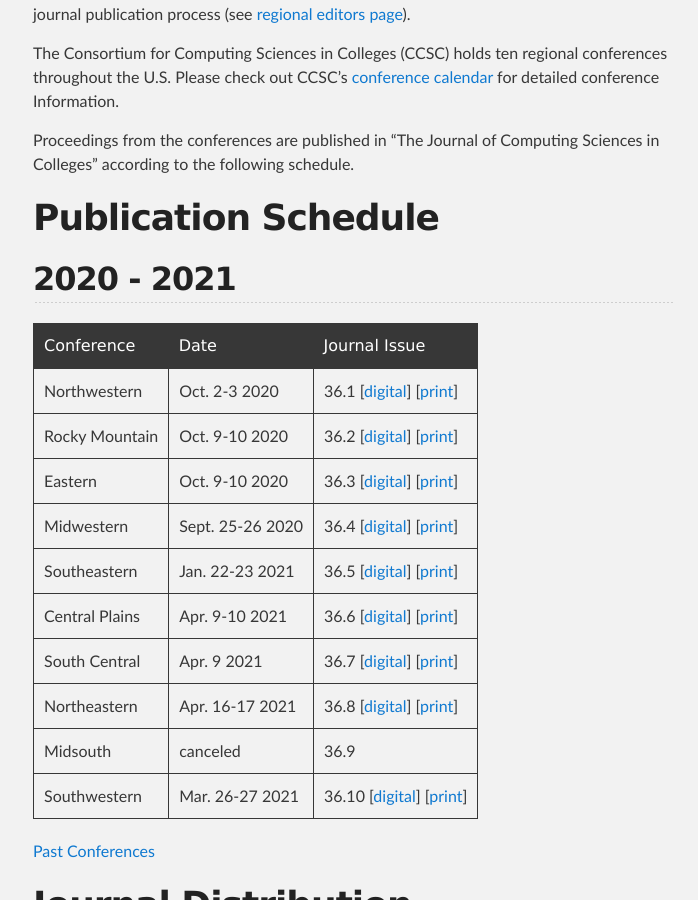
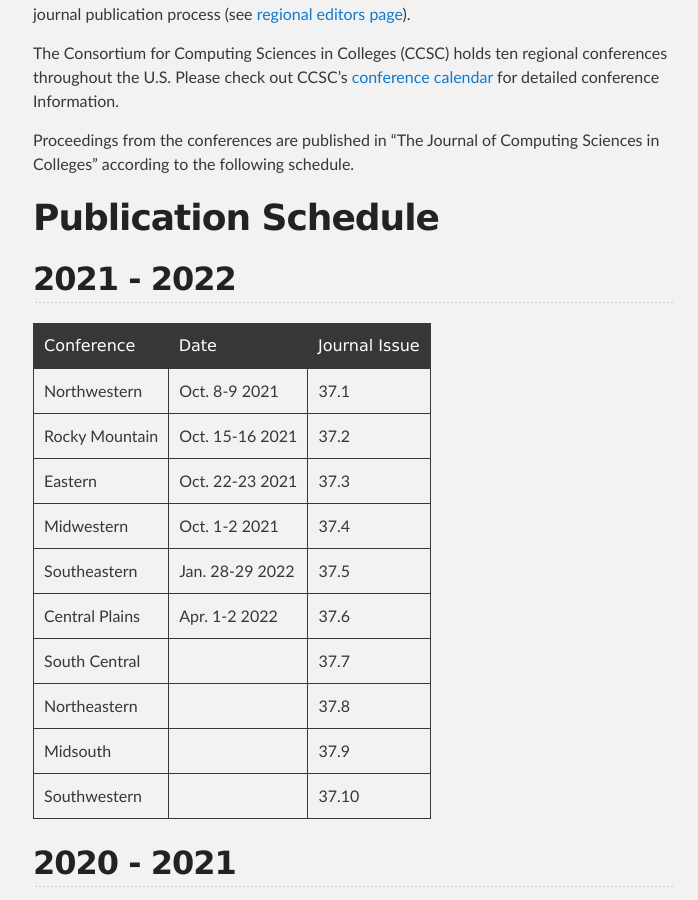
Before and after one commit to ccsc-journal/ccsc-editor, a Jekyll site: the page built from docs/index.md, in a window 1280 px wide and 900 px high, scrolled down 448 px. Shown: the whole window, without its empty margins (287-985 px from the left). Built offline with Jekyll 4.4.1, drawn with Linux system fonts in a browser that asks for light colours; our own code applies the rules of GitHub Pages for plain Markdown files.

Commit message:
update copyright release form and future conference dates

```diff
--- a/docs/index.md
+++ b/docs/index.md
@@ -14,6 +14,21 @@ Proceedings from the conferences are published in "The Journal of Computing
 Sciences in Colleges" according to the following schedule.
 
 # Publication Schedule
+## 2021 - 2022
+
+| Conference | Date | Journal Issue |
+|:-------------|:------------------|:------|
+| Northwestern | Oct. 8-9 2021| 37.1 |
+| Rocky Mountain | Oct. 15-16 2021 | 37.2 |
+| Eastern | Oct. 22-23 2021 | 37.3 |
+| Midwestern | Oct. 1-2 2021 | 37.4 |
+| Southeastern | Jan. 28-29 2022 | 37.5 |
+| Central Plains | Apr. 1-2 2022 | 37.6 |
+| South Central | | 37.7 |
+| Northeastern | | 37.8 |
+| Midsouth | | 37.9 |
+| Southwestern | | 37.10 |
+
 ## 2020 - 2021
 
 | Conference | Date | Journal Issue |
```
Also changed, not shown: 1 other file.
